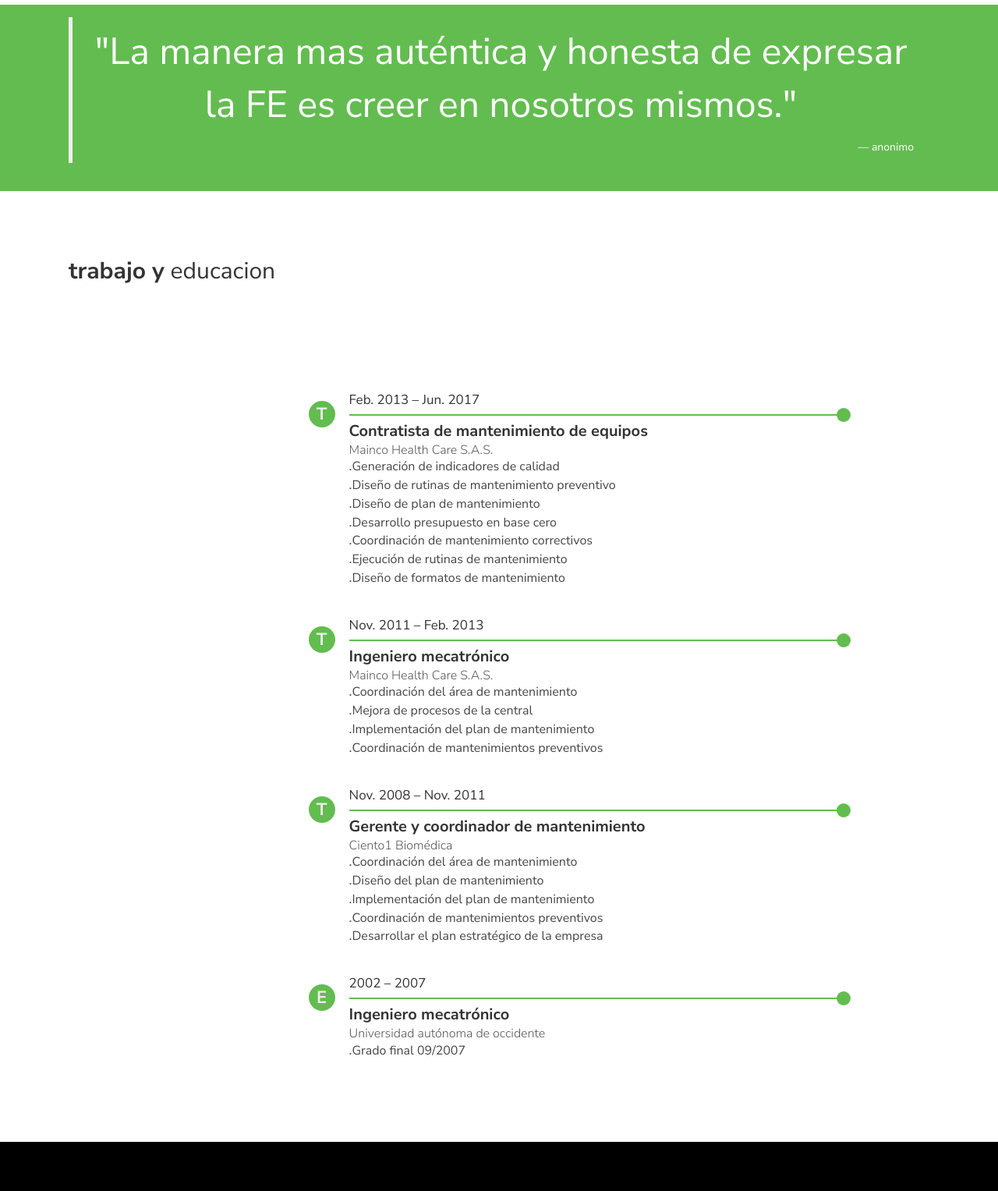
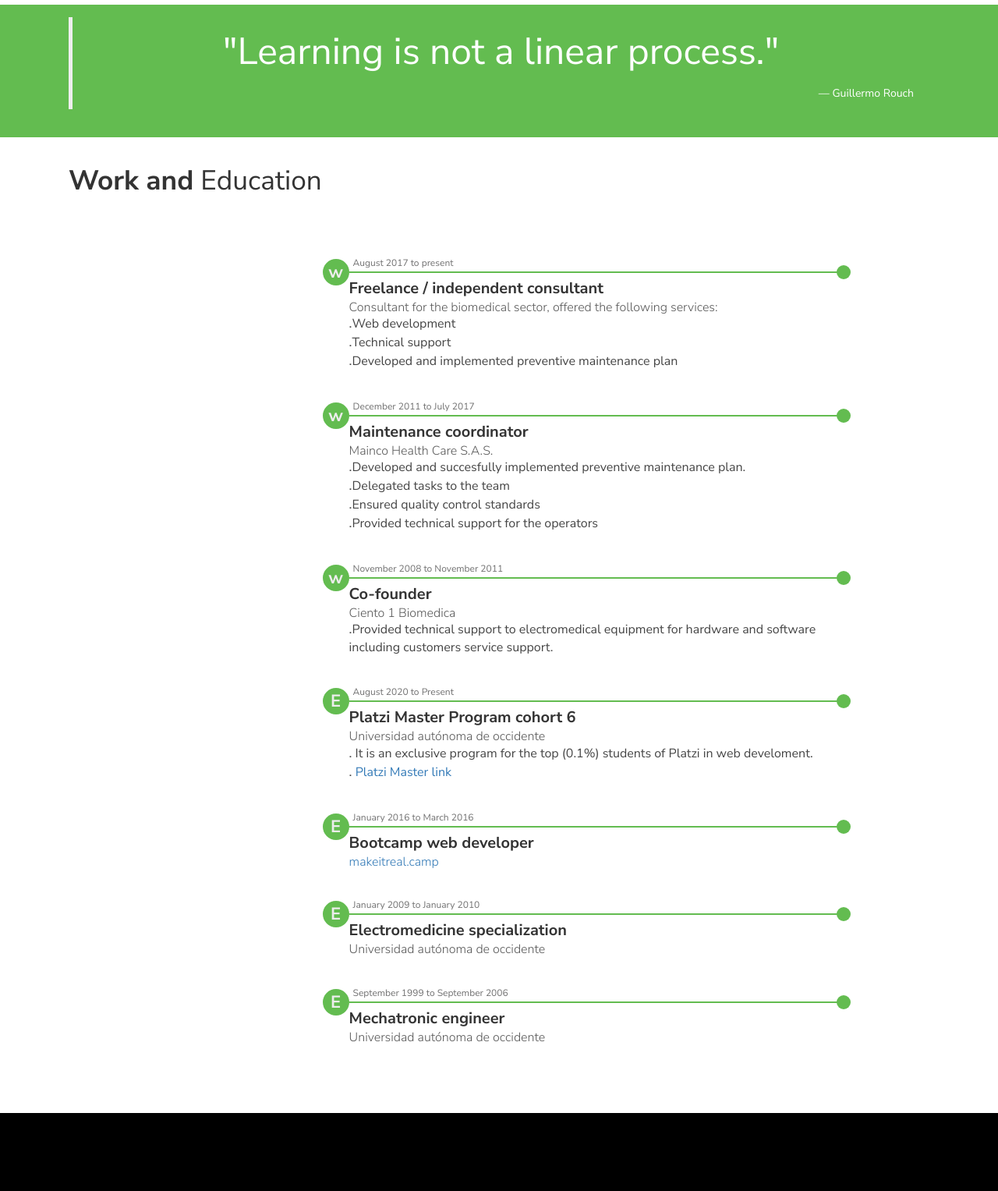
Before and after one commit to Pipe12/portafolio, a plain HTML site: page index.html in a window 1280 px wide. Shown: the part 703-2230 px from the top of the page at 78% size. Drawn offline with nearby package versions, Linux system fonts and the light colour scheme.

Commit message:
Upgrade Work and Education section

```diff
--- a/css/style.css
+++ b/css/style.css
@@ -16,7 +16,7 @@ body {
   z-index: 9999;
 }
 
-.embuelto {
+.wrapper {
   max-width: 1200px;
   margin-left: auto;
   margin-right: auto;
@@ -136,6 +136,7 @@ body {
   text-align: center;
 }
 
+
 #skills .skills__title {
   font-size: 2.2em;
   margin-bottom: 2rem;
@@ -199,67 +200,16 @@ body {
 
 /* aqui es donde le quitas esta caracteristica */
 
-#experiencia .bloque {
+#experiencia {
   display: table;
   width: 100%;
 }
 
-#experiencia .marco {
-  margin-top: 50px;
-  margin-bottom: 50px;
-  position: relative;
-}
-
-#experiencia .metros {
-  width: 200px;
-  height: 934px;
-  background-repeat: no-repeat;
-  background-position: bottom;
-  position: relative;
-  float: left;
-  margin-left: 5%;
-  margin-top: 90px;
-  z-index: 2;
-}
-
-@media screen and (max-width: 1050px) {
-  #experiencia .metros {
-    margin-left: 3%;
-  }
-}
-
-@media screen and (max-width: 998px) {
-  #experiencia .metros {
-    display: none;
-  }
-}
-
-#experiencia .metros span {
-  color: #d1d1d1;
-  transform: rotate(-90deg);
-  /* Safari */
-  -webkit-transform: rotate(-90deg);
-  /* Firefox */
-  -moz-transform: rotate(-90deg);
-  /* IE */
-  -ms-transform: rotate(-90deg);
-  /* Opera */
-  -o-transform: rotate(-90deg);
-  display: inline;
-  position: absolute;
-  left: -200px;
-  top: 150px;
-  font-size: 60px;
-  font-weight: 800;
-  width: 600px;
-}
-
-#experiencia .timeline {
-  /*background-color: lightcyan;*/
+.timeline {
   float: right;
   width: 634px;
-  height: 934px;
-  margin-top: 90px;
+  height: 1120px;
+  margin-top: 2rem;
   margin-left: 75px;
   position: relative;
   right: 10%;
@@ -287,6 +237,11 @@ body {
   }
 }
 
+#experiencia .experience__title {
+  font-size: 2.2em;
+  margin-bottom: 2rem;
+}
+
 #experiencia article {
   position: relative;
   margin-top: 40px;
@@ -303,13 +258,17 @@ body {
   font-size: 22px;
   font-weight: 600;
   position: absolute;
-  left: -52px;
-  top: 10px;
+  left: -34px;
+  top: 1px;
 }
 
 #experiencia article>p {
-  font-size: 17px;
+  font-weight: 400;
+  font-size: 1.2rem;
   line-height: 1;
+  margin: 0 0 0 .5rem;
+  color: #707070;
+
 }
 
 #experiencia .line {
@@ -703,10 +662,10 @@ body {
   line-height: 37px;
 }
 
-.pie {
+.footer {
   background-color: #000000;
   color: #ededed;
   font-size: 18px;
   text-align: center;
-  padding: 90px 0px;
+  padding: 2em 0;
 }
--- a/index.html
+++ b/index.html
@@ -55,7 +55,7 @@
       </div>
     </header>
 
-    <section id="skills" class="embuelto">
+    <section id="skills" class="wrapper">
       <div class="hardskills">
         <h2 class="skills__title"><strong>Hard</strong> skills</h2>
         <ul class="skills__list">
@@ -65,119 +65,132 @@
           <li class="skills__item">SASS</li>
           <li class="skills__item">Bootstrap</li>
           <li class="skills__item">Ruby on Rails</li>
-          <li class="skills__item">Análisis de datos</li>
-          <li class="skills__item">Mejoras de procesos</li>
-          <li class="skills__item">Gestión de mantenimiento</li>
-          <li class="skills__item">Y...</li>
+          <li class="skills__item">Data analysis</li>
+          <li class="skills__item">Process improvement</li>
+          <li class="skills__item">Maintenance management</li>
+          <li class="skills__item">and...</li>
         </ul>
-        <p>Divirtiéndome<br> en el <br><strong>camino</strong></p>
+        <p>Enjoying <br>the <br><strong>journey</strong></p>
       </div>
       <div class="softskills">
         <h2 class="skills__title"><strong>Soft</strong> skills</h2>
         <ul class="skills__list">
-          <li class="skills__item">Toma de decisiones</li>
-          <li class="skills__item">Resolución de problemas</li>
-          <li class="skills__item">Honestidad</li>
-          <li class="skills__item">Responsable</li>
-          <li class="skills__item">Creatividad</li>
-          <li class="skills__item">Confiable</li>
-          <li class="skills__item">Entusiasta</li>
-          <li class="skills__item">Practico</li>
-          <li class="skills__item">Adaptabilidad</li>
-          <li class="skills__item">Y...</li>
+          <li class="skills__item">Maintenance management</li>
+          <li class="skills__item">Problem solving</li>
+          <li class="skills__item">Honestly</li>
+          <li class="skills__item">Responsability</li>
+          <li class="skills__item">Creativity</li>
+          <li class="skills__item">Trustworthy</li>
+          <li class="skills__item">Enthusiastic</li>
+          <li class="skills__item">Pragmatic</li>
+          <li class="skills__item">Adaptable</li>
+          <li class="skills__item">and...</li>
         </ul>
-        <p>Trabajando <br> de manera<br> <strong>inteligente</strong></p>
+        <p>Working <br> in the <br> <strong>smart way</strong></p>
       </div>
     </section>
 
     <section id="quote">
-      <div class="embuelto">
+      <div class="wrapper">
         <blockquote>
-          <p>"La manera mas auténtica y honesta de expresar la FE es creer en nosotros mismos."</p>
-          <footer>anonimo</footer>
+          <p>"Learning is not a linear process."</p>
+          <footer>Guillermo Rouch</footer>
         </blockquote>
       </div>
     </section>
 
-    <section id="experiencia" class="embuelto">
-      <div class="marco">
-        <div class="bloque">
-          <h2><strong>trabajo y</strong> educacion</h2>
-          <!-- <div class="metros">
-            <span>NOW OR NEVER</span>
-          </div> -->
+    <section id="experiencia" class="wrapper">
+      <h2 class="experience__title"><strong>Work and</strong> Education</h2>
       <div class="timeline">
         <article>
-              <span>T</span>
-              <p>Feb. 2013 – Jun. 2017</p>
+          <span>w</span>
+          <p>August 2017 to present</p>
           <div class="line">
             <span></span>
           </div>
-              <h3>Contratista de mantenimiento de equipos</h3>
-              <h4>Mainco Health Care S.A.S.</h4>
+          <h3>Freelance / independent consultant</h3>
+          <h4>Consultant for the biomedical sector, offered the following services:</h4>
           <ul>
-                <li>Generación de indicadores de calidad</li>
-                <li>Diseño de rutinas de mantenimiento preventivo</li>
-                <li>Diseño de plan de mantenimiento</li>
-                <li>Desarrollo presupuesto en base cero</li>
-                <li>Coordinación de mantenimiento correctivos</li>
-                <li>Ejecución de rutinas de mantenimiento</li>
-                <li>Diseño de formatos de mantenimiento</li>
+            <li>Web development</li>
+            <li>Technical support</li>
+            <li>Developed and implemented preventive maintenance plan</li>
           </ul>
         </article>
         <article>
-              <span>T</span>
-              <p>Nov. 2011 – Feb. 2013</p>
+          <span>w</span>
+          <p>December 2011 to July 2017</p>
           <div class="line">
             <span></span>
           </div>
-              <h3>Ingeniero mecatrónico</h3>
+          <h3>Maintenance coordinator</h3>
           <h4>Mainco Health Care S.A.S.</h4>
           <ul>
-                <li>Coordinación del área de mantenimiento</li>
-                <li>Mejora de procesos de la central</li>
-                <li>Implementación del plan de mantenimiento</li>
-                <li>Coordinación de mantenimientos preventivos</li>
+            <li>Developed and succesfully implemented preventive maintenance plan.</li>
+            <li>Delegated tasks to the team</li>
+            <li>Ensured quality control standards</li>
+            <li>Provided technical support for the operators</li>
           </ul>
         </article>
         <article>
-              <span>T</span>
-              <p>Nov. 2008 – Nov. 2011</p>
+          <span>w</span>
+          <p>November 2008 to November 2011</p>
           <div class="line">
             <span></span>
           </div>
-              <h3>Gerente y coordinador de mantenimiento</h3>
-              <h4>Ciento1 Biomédica</h4>
+          <h3>Co-founder</h3>
+          <h4>Ciento 1 Biomedica</h4>
           <ul>
-                <li>Coordinación del área de mantenimiento</li>
-                <li>Diseño del plan de mantenimiento</li>
-                <li>Implementación del plan de mantenimiento</li>
-                <li>Coordinación de mantenimientos preventivos</li>
-                <li>Desarrollar el plan estratégico de la empresa</li>
+            <li>Provided technical support to electromedical equipment for hardware and software including customers service support.</li>
           </ul>
         </article>
         <article>
           <span>E</span>
-              <p>2002 – 2007</p>
+          <p>August 2020 to Present</p>
           <div class="line">
             <span></span>
           </div>
-              <h3>Ingeniero mecatrónico</h3>
+          <h3>Platzi Master Program cohort 6</h3>
           <h4>Universidad autónoma de occidente</h4>
           <ul>
-                <li>Grado final 09/2007</li>
+            <li>
+              It is an exclusive program for the top (0.1%) students of Platzi in web develoment.
+            </li>
+            <li>
+              <a href="https://platzi.com/blog/que-es-platzi-master">Platzi Master link</a>
+            </li>
           </ul>
         </article>
+        <article>
+          <span>E</span>
+          <p>January 2016 to March 2016</p>
+          <div class="line">
+            <span></span>
           </div>
-          <!-- <figure class="bgpipe">
-            <img src="images/pic_work_af.jpg" alt="">
-          </figure> -->
+          <h3>Bootcamp web developer</h3>
+          <h4><a href="https://www.makeitreal.camp">makeitreal.camp</a></h4>
+        </article>
+        <article>
+          <span>E</span>
+          <p>January 2009 to January 2010</p>
+          <div class="line">
+            <span></span>
           </div>
+          <h3>Electromedicine specialization</h3>
+          <h4>Universidad autónoma de occidente</h4>
+        </article>
+        <article>
+          <span>E</span>
+          <p>September 1999 to September 2006</p>
+          <div class="line">
+            <span></span>
+          </div>
+          <h3>Mechatronic engineer</h3>
+          <h4>Universidad autónoma de occidente</h4>
+        </article>
       </div>
     </section>
 
     <section id="portafolio">
-
       <div class="marco">
         <h2>Portafolio</h2>
         <a href="https://world-countries-ten.vercel.app/" target="_blank">
@@ -228,7 +241,7 @@
       </div>
     </section>
 
-    <section id="contacto" class="embuelto">
+    <section id="contacto" class="wrapper">
       <div class="marco">
       <h2>Contacto</h2>
       <p>Tienes un proyecto en mente, y crees que puedo ayudarte contactame.</p>
@@ -287,8 +300,8 @@
     </div>
     </section>
 
-    <footer class="pie">
-      <div class="marco">
+    <footer class="footer">
+      <div class="wrapper">
         © 2021 <strong>Andrés Felipe Burbano,</strong> Todos los Derechos Reservados
       </div>
     </footer>
```
Lines whose indentation alone changed are shown as unchanged.
